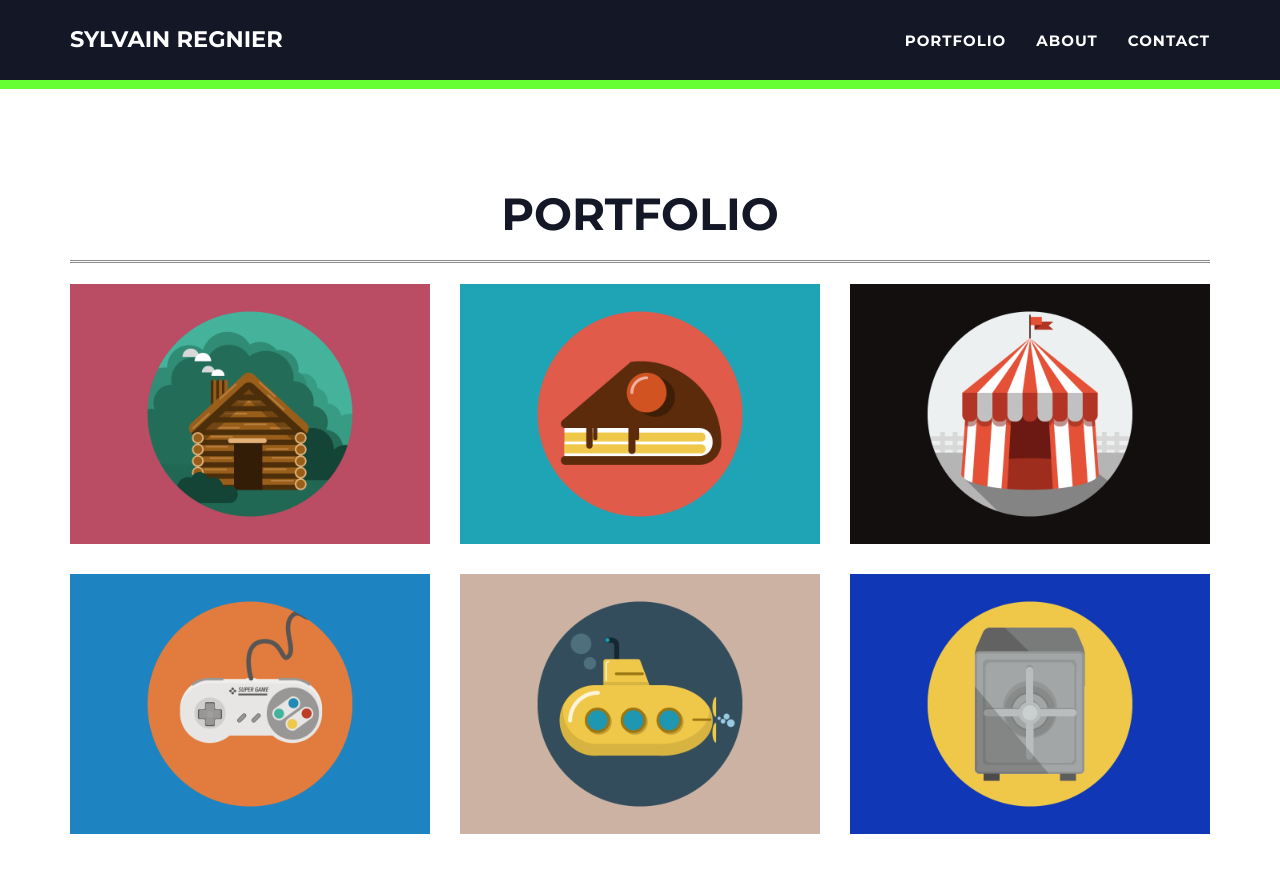
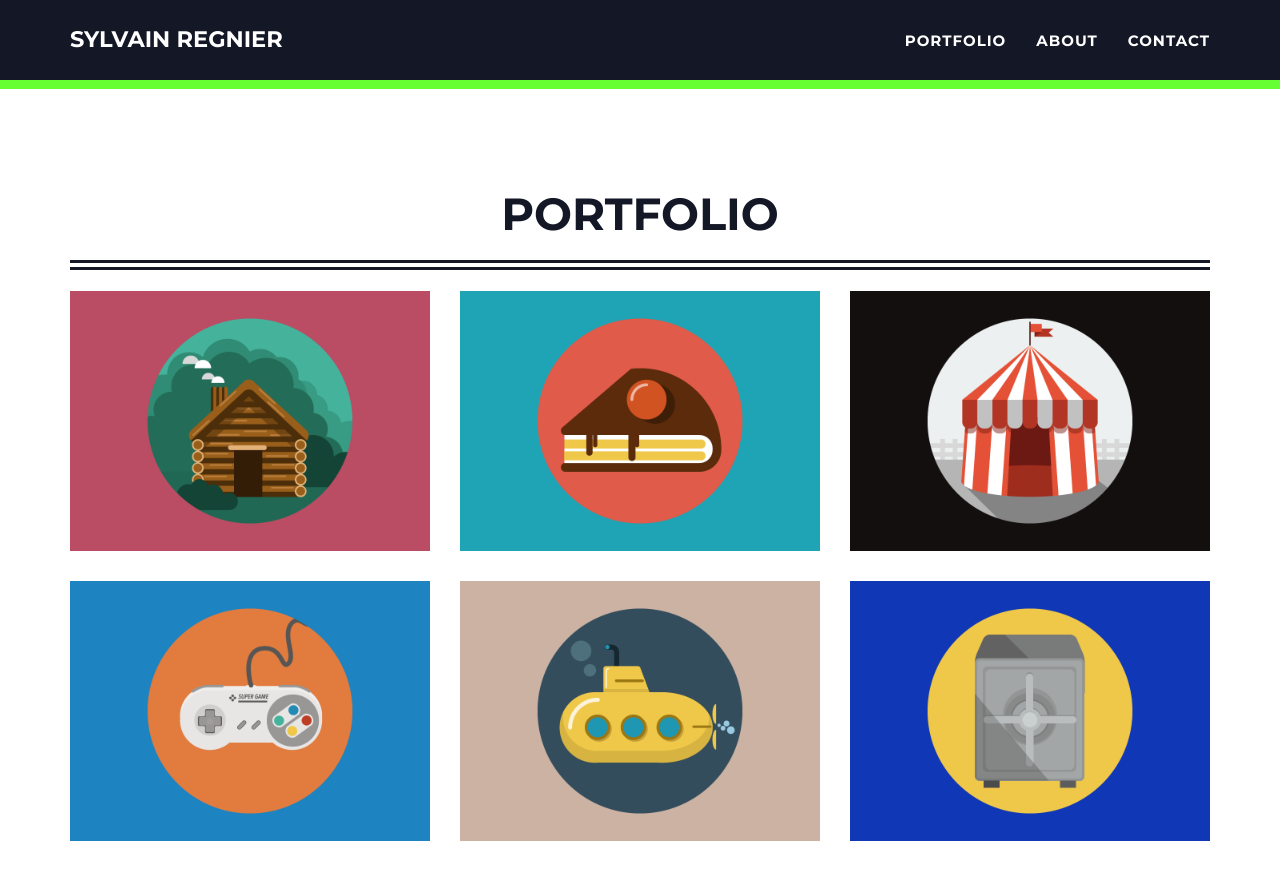
Before and after one commit to SylvainRegnier/SylvainRegnier.github.io, a Jekyll site: the page built from index.html, in a window 1280 px wide and 900 px high, scrolled down 686 px. Shown: the top 880 px of the window. Built offline with Jekyll 4.4.1, drawn with Linux system fonts in a browser that asks for light colours.

Commit message:
Modified options

```diff
--- a/_includes/portfolio_grid.html
+++ b/_includes/portfolio_grid.html
@@ -5,7 +5,7 @@
             <div class="row">
                 <div class="col-lg-12 text-center">
                     <h2>Portfolio</h2>
-                    <hr style="border-top: 3px double #8c8b8b">
+                    <hr style="border-top: 10px double #141725">
                 </div>
             </div>
             <div class="row">
```
